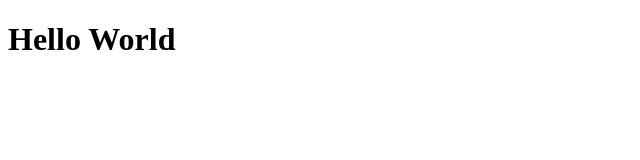
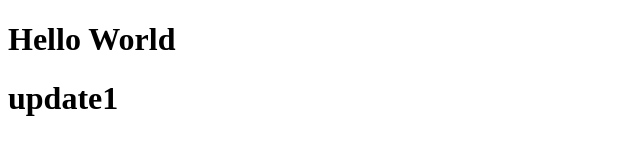
Before and after one commit to phu0704/caudulieuvagt, a plain HTML site: page index.html in a window 1280 px wide. Shown: the whole page, without its empty margins (0-640 px from the left). Drawn offline with Linux system fonts and the light colour scheme.

Commit message:
update 1

```diff
--- a/index.html
+++ b/index.html
@@ -8,5 +8,6 @@
 </head>
 <body>
   <h1>Hello World</h1>
+  <h1>update1</h1>
 </body>
 </html>
```
